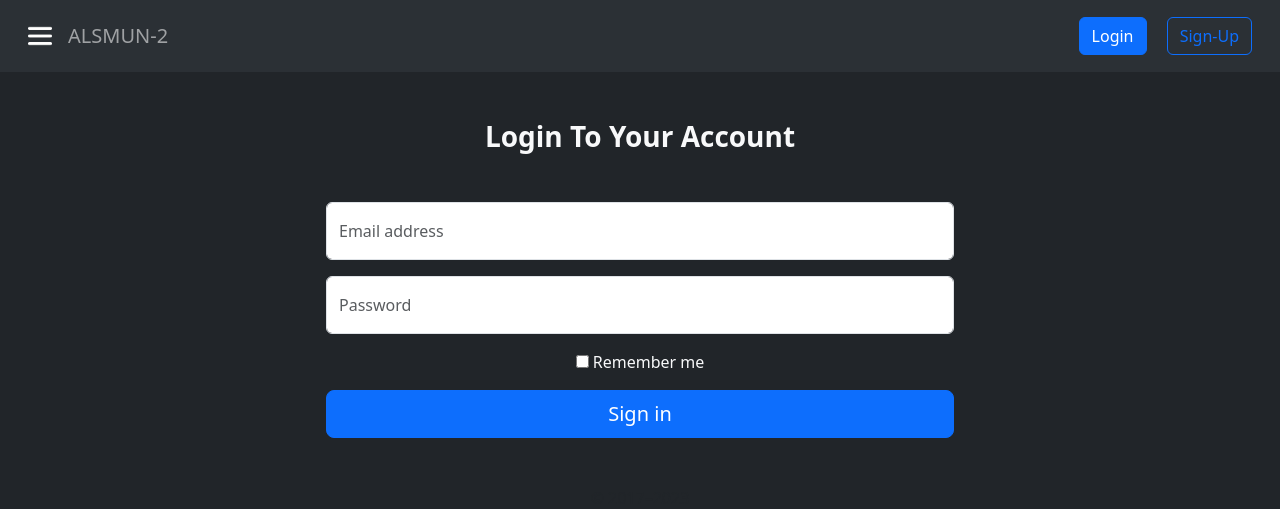
After one commit to KhDawoud/MUNWebsite, a Flask app: page /login in a window 1280 px wide. The commit adds this page. Shown: the top 509 px of the page. Run offline with Flask 3, Linux system fonts and the light colour scheme.

Commit message:
Added new login page, created form model for Users and added route

```diff
--- a/MUNSiteCode/Users/forms.py
+++ b/MUNSiteCode/Users/forms.py
@@ -0,0 +1,11 @@
+from flask_wtf import FlaskForm
+from wtforms import StringField, PasswordField, BooleanField, SubmitField
+from wtforms.validators import DataRequired, Email
+import email_validator
+
+
+class LoginForm(FlaskForm):
+    email = StringField("Email", validators=[DataRequired(), Email()])
+    password = PasswordField("Password", validators=[DataRequired()])
+    remember = BooleanField("Remember me")
+    submit = SubmitField("Login")
--- a/MUNSiteCode/Users/routes.py
+++ b/MUNSiteCode/Users/routes.py
@@ -1,3 +1,11 @@
-from flask import Blueprint
+from flask import Blueprint, url_for, render_template
+from MUNSiteCode.Users.forms import LoginForm
 
 users = Blueprint("users", __name__)
+
+
+@users.route("/login")
+def login():
+    template_url = url_for('users.login')
+    form = LoginForm()
+    return render_template("login.html", template_url=template_url, form=form)
--- a/MUNSiteCode/templates/layout.html
+++ b/MUNSiteCode/templates/layout.html
@@ -6,15 +6,15 @@
     <link href="https://cdn.jsdelivr.net/npm/bootstrap@5.3.0-alpha3/dist/css/bootstrap.min.css" rel="stylesheet"
           integrity="sha384-KK94CHFLLe+nY2dmCWGMq91rCGa5gtU4mk92HdvYe+M/SXH301p5ILy+dN9+nJOZ" crossorigin="anonymous">
   </head>
-  <body>
+  <body class="dark-mode bg-dark text-light">
     <nav class="navbar bg-body-tertiary" data-bs-theme="dark">
       <div class="container-fluid">
         <a class="navbar-brand d-flex align-items-center" href="#">
-          <img src="{{ url_for('static', filename='Icons/Bars.svg') }}" alt="Logo" width="30" height="24" class="mx-3" data-bs-toggle="offcanvas" data-bs-target="#offcanvasScrolling" aria-controls="offcanvasScrolling">
+          <img src="{{ url_for('static', filename='Icons/Bars.png') }}" alt="Logo" width="24" height="24" class="mx-3" data-bs-toggle="offcanvas" data-bs-target="#offcanvasScrolling" aria-controls="offcanvasScrolling">
           <span class="navbar-text">ALSMUN-2</span>
         </a>
         <div class="ms-auto">
-          <a class="btn btn-primary me-3" role="button" href="#">Login</a>
+          <a class="btn btn-primary me-3" role="button" href="{{ url_for('users.login') }}">Login</a>
           <a class="btn btn-outline-primary me-3" role="button" href="#">Sign-Up</a>
         </div>
       </div>
@@ -48,7 +48,9 @@
       </div>
       <hr>
     </div>
-    {% block content %} {% endblock %}
+    <div class="container-fluid ">
+      {% block content %} {% endblock %}
+    </div>
     <script src="https://cdn.jsdelivr.net/npm/bootstrap@5.3.0-alpha3/dist/js/bootstrap.bundle.min.js" integrity="sha384-ENjdO4Dr2bkBIFxQpeoTz1HIcje39Wm4jDKdf19U8gI4ddQ3GYNS7NTKfAdVQSZe" crossorigin="anonymous"></script>
     <script src="https://cdn.jsdelivr.net/npm/@popperjs/core@2.11.7/dist/umd/popper.min.js" integrity="sha384-zYPOMqeu1DAVkHiLqWBUTcbYfZ8osu1Nd6Z89ify25QV9guujx43ITvfi12/QExE" crossorigin="anonymous"></script>
     <script src="https://cdn.jsdelivr.net/npm/bootstrap@5.3.0-alpha3/dist/js/bootstrap.min.js" integrity="sha384-Y4oOpwW3duJdCWv5ly8SCFYWqFDsfob/3GkgExXKV4idmbt98QcxXYs9UoXAB7BZ" crossorigin="anonymous"></script>
--- /dev/null
+++ b/MUNSiteCode/templates/login.html
@@ -0,0 +1,25 @@
+{% extends "layout.html" %}
+{% block content %}
+<main class="text-center form-signin w-50 m-auto">
+  <form>
+    <h1 class="h3 my-5 fw-bold">Login To Your Account</h1>
+    <div class="text-muted">
+      <div class="form-floating mb-3">
+        <input type="email" class="form-control" id="floatingInput" placeholder="name@example.com">
+        <label for="floatingInput">Email address</label>
+      </div>
+      <div class="form-floating">
+        <input type="password" class="form-control" id="floatingPassword" placeholder="Password">
+        <label for="floatingPassword">Password</label>
+      </div>
+    </div>
+    <div class="checkbox my-3">
+      <label>
+        <input type="checkbox" value="remember-me"> Remember me
+      </label>
+    </div>
+    <button class="w-100 btn btn-lg btn-primary" type="submit">Sign in</button>
+    <p class="mt-5 mb-3 text-body-secondary">© 2017–2023</p>
+  </form>
+</main>
+{% endblock content %}
```
Also changed, not shown: MUNSiteCode/static/Icons/Bars.png (added), MUNSiteCode/static/Icons/Bars.svg (deleted), MUNSiteCode/static/Icons/Logo.png (added).
